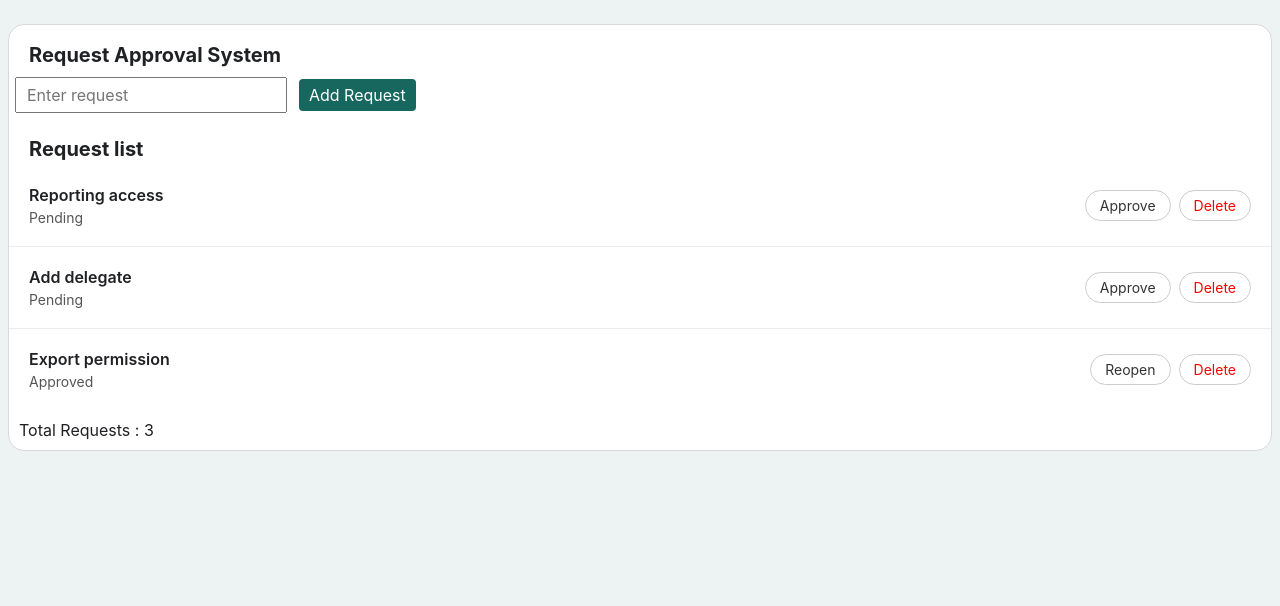
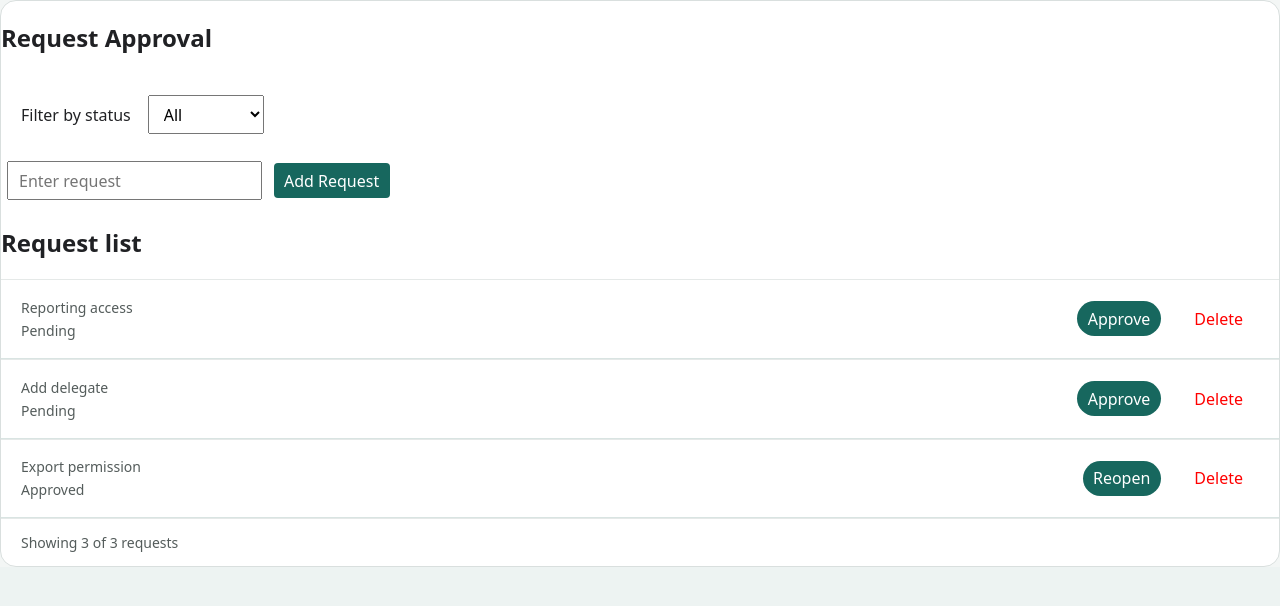
Before and after one commit to samkush/react-approval-lab, a React (Vite) app: page / in a window 1280 px wide. Shown: the top 606 px of the page. Built offline with nearby package versions, Linux system fonts and the light colour scheme.

Commit message:
Added filter by Approved and Pending request

```diff
--- a/src/App.jsx
+++ b/src/App.jsx
@@ -14,7 +14,9 @@ export default function App() {
 
   // add error state
 
-  const [error, setError] = useState('')
+  const [error, setError] = useState('');
+
+  const [statusFilter, setStatusFilter] = useState("All");
 
   // step 2 update request status
 
@@ -58,12 +60,35 @@ export default function App() {
 
   }
 
+  const visibleRequests = requests.filter(
+    (request) => statusFilter === 'All' || request.status === statusFilter
+  )
+
   return (
 
 <section className="request-panel">
 
 
-  <h2>Request Approval System</h2>
+  <h2 className="request-heading">Request Approval</h2>
+
+  <header className="request-header">
+   <div className="request-filter">
+      <label htmlFor="">Filter by status</label>
+      <select
+      id="status-filter"
+      value={statusFilter}
+      onChange = { (event) => setStatusFilter(event.target.value)}
+      >
+        <option value="All">All</option>
+        <option value="Pending">Pending</option>
+        <option value="Approved">Approved</option>
+      </select>
+
+    </div>
+  </header>
+
+
+
  <form onSubmit={addRequest}>
   <input
   type="text"
@@ -79,15 +104,30 @@ export default function App() {
     <p style={{ color: "red" }}> {error}</p>
    )}
 
-  <button type="submit"> Add Request</button>
+  <button type="submit" disabled={!requestName.trim()}> Add Request</button>
 
  </form>
 
   <h2>Request list </h2>
 
+ {visibleRequests.length === 0 && (
+          <p className="request-empty">
+            {requests.length === 0
+              ? 'Add a request to get started.'
+              : `No ${statusFilter.toLowerCase()} requests.`}
+          </p>
+        )}
+  <ul className="request-list">
 
-  <ul className="request-list">
-  { requests.map( request => (
+
+
+
+
+  { visibleRequests.map( request => (
+
+
+
+
     <li className="request-row" key={request.id}>
     <div className="request-details">
     <span className="request-name">{request.name}</span>
@@ -130,7 +170,9 @@ export default function App() {
   }
   </ul>
 
-  <p style={{ margin: "10px"}}> Total Requests : { requests.length} </p>
+   <p className="request-total" aria-live="polite">
+          Showing {visibleRequests.length} of {requests.length} requests
+        </p>
 
   </section>
   )
--- a/src/style.css
+++ b/src/style.css
@@ -5,41 +5,111 @@ button { cursor: pointer; color: white; background: #17675e; border: 0; border-r
 ul { padding: 0; list-style: none; }
 li { padding: .7rem 0; border-bottom: 1px solid #d9e4e2; }
 
-.request-panel {
-  margin-top: 24px;
-  overflow: hidden;
-  text-align: left;
-  color: #202124;
-  background: #fff;
-  border: 1px solid #d9d9d9;
-  border-radius: 16px;
+
+* {
+  box-sizing: border-box;
 }
 
-.request-panel h2 {
+body {
   margin: 0;
-  padding: 18px 20px 4px;
+  background: #f3f6f5;
+  color: #202124;
+  font-family: system-ui, sans-serif;
+}
+
+.approval-app {
+  max-width: 840px;
+  margin: 48px auto;
+  padding: 0 16px;
+}
+
+.approval-app h1 {
+  margin: 0 0 24px;
+  font-size: clamp(1.6rem, 5vw, 2rem);
+}
+
+.request-form,
+.request-header,
+.request-row,
+.request-actions,
+.request-filter {
+  display: flex;
+  flex-wrap: wrap;
+  gap: 12px;
+}
+
+.request-form {
+  align-items: end;
+  margin-bottom: 24px;
+}
+
+.request-field {
+  display: grid;
+  flex: 1 1 240px;
+  gap: 6px;
+}
+
+.approval-app input,
+.approval-app select,
+.approval-app button {
+  min-height: 40px;
+  padding: 8px 12px;
+  border: 1px solid #b8c0bf;
+  border-radius: 8px;
+  background: #fff;
+  color: inherit;
+  font: inherit;
+}
+
+.request-field input {
+  width: 100%;
+}
+
+.approval-app button {
+  cursor: pointer;
+}
+
+.request-form button {
+  border-color: #17675f;
+  background: #17675f;
+  color: #fff;
+}
+
+.request-form button:disabled {
+  opacity: 0.55;
+  cursor: default;
+}
+
+.request-panel {
+  border: 1px solid #d9dfde;
+  border-radius: 16px;
+  background: #fff;
+}
+
+.request-header,
+.request-row {
+  align-items: center;
+  justify-content: space-between;
+  padding: 16px 20px;
+}
+
+.request-header h2 {
+  margin: 0;
   font-size: 1.25rem;
 }
 
-.request-panel .request-list {
+.request-filter {
+  align-items: center;
+}
+
+.request-list {
   margin: 0;
   padding: 0;
   list-style: none;
 }
 
-.request-panel .request-row {
-  display: flex;
-  align-items: center;
-  justify-content: space-between;
-  flex-wrap: wrap;
-  gap: 12px 20px;
-  margin: 0;
-  padding: 20px;
-  border: 0;
-}
-
-.request-panel .request-row + .request-row {
-  border-top: 1px solid #ececec;
+.request-row {
+  border-top: 1px solid #e5e9e8;
 }
 
 .request-details {
@@ -49,51 +119,29 @@ li { padding: .7rem 0; border-bottom: 1px solid #d9e4e2; }
   overflow-wrap: anywhere;
 }
 
-.request-name {
-  font-size: 1rem;
-  font-weight: 600;
-}
-
-.request-status,
+.request-details span,
+.request-empty,
 .request-total {
-  color: #555;
+  color: #545c5b;
   font-size: 0.875rem;
 }
 
 .request-actions {
-  display: flex;
-  flex-wrap: wrap;
-  gap: 8px;
   margin-left: auto;
 }
 
-.request-panel .request-actions button {
-  margin: 0;
-  padding: 6px 14px;
-  color: #333;
-  background: #fff;
-  border: 1px solid #ccc;
+.request-actions button {
   border-radius: 999px;
-  font: inherit;
-  font-size: 0.875rem;
-  cursor: pointer;
 }
 
-.request-panel .request-actions button:hover {
-  background: #f4f4f4;
+.request-actions .delete-button {
+  border-color: #a32230;
+  color: #a32230;
 }
 
-.request-panel .request-actions .delete-button {
-  color: #a32230;
-  border-color: currentColor;
-}
-
-.request-panel .request-actions .delete-button:hover {
-  background: #fff1f2;
-}
-
-.request-panel .request-total {
+.request-empty,
+.request-total {
   margin: 0;
   padding: 14px 20px;
-  border-top: 1px solid #ececec;
+  border-top: 1px solid #e5e9e8;
 }
```
